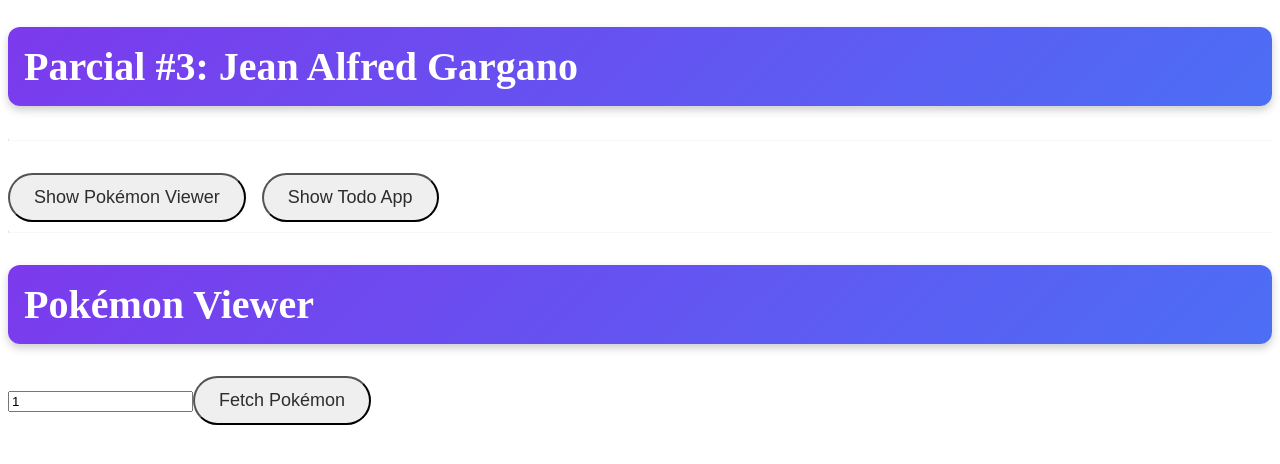
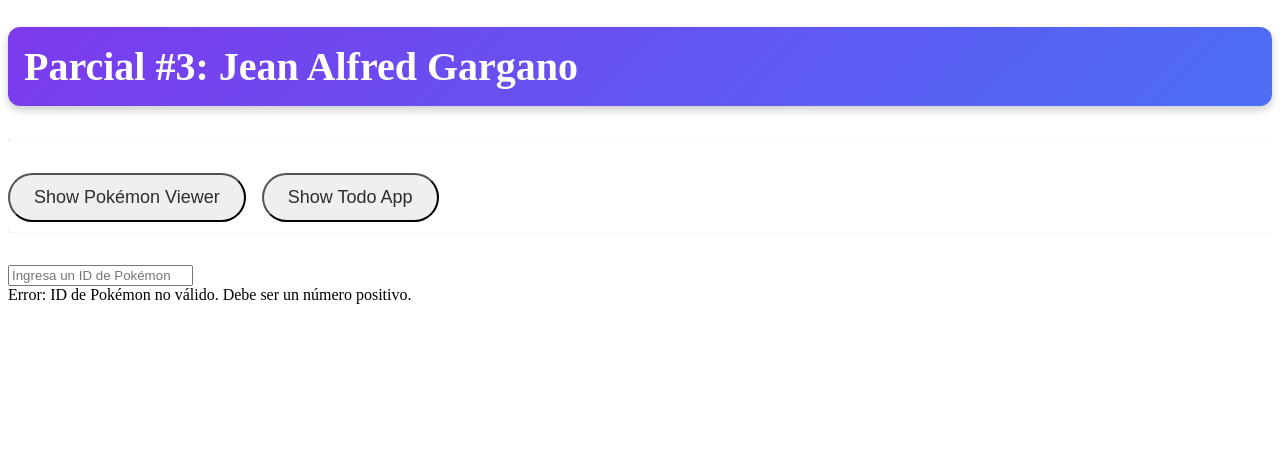
Before and after one commit to JeanGargano/Estructura-de-datos-y-algoritmos-2, a React (Vite) app: page / in a window 1280 px wide. Shown: the top 464 px of the page. Built offline with nearby package versions, Linux system fonts and the light colour scheme.

Commit message:
Finished

```diff
--- a/src/Store.jsx
+++ b/src/Store.jsx
@@ -1,14 +1,15 @@
-// src/Store.jsx
 import { configureStore } from '@reduxjs/toolkit';
-import pokemonReducer from './features/pokemon/pokemon';
-import todoSlice from './features/todo/todoSlice';
+import { pokemonApi } from './features/pokemon/pokemonApi';
+import todoReducer from './features/todo/todoSlice'; // Asegúrate de importar el reducer de los todos
 
 const store = configureStore({
   reducer: {
-    pokemon: pokemonReducer,
-    todos: todoSlice,
+    [pokemonApi.reducerPath]: pokemonApi.reducer, // Reducer de la API de Pokémon
+    todos: todoReducer, // Reducer de los todos
   },
+  // Agregar el middleware para manejar la caché, la invalidación, etc.
+  middleware: (getDefaultMiddleware) =>
+    getDefaultMiddleware().concat(pokemonApi.middleware), // Añadir el middleware de la API
 });
 
-// Asegúrate de exportarlo correctamente
 export default store;
--- a/src/features/pokemon/pokemon.jsx
+++ b/src/features/pokemon/pokemon.jsx
@@ -1,4 +1,3 @@
-// src/features/pokemon/pokemonSlice.js
 import { createSlice, createAsyncThunk } from '@reduxjs/toolkit';
 
 export const fetchPokemon = createAsyncThunk(
--- /dev/null
+++ b/src/features/pokemon/pokemonApi.jsx
@@ -0,0 +1,14 @@
+// src/features/pokemon/pokemonApi.js
+import { createApi, fetchBaseQuery } from '@reduxjs/toolkit/query/react';
+
+export const pokemonApi = createApi({
+  reducerPath: 'pokemonApi',
+  baseQuery: fetchBaseQuery({ baseUrl: 'https://pokeapi.co/api/v2/' }),
+  endpoints: (builder) => ({
+    getPokemon: builder.query({
+      query: (id) => `pokemon/${id}`,
+    }),
+  }),
+});
+
+export const { useGetPokemonQuery } = pokemonApi;
--- a/src/features/pokemon/pokemonViewer.jsx
+++ b/src/features/pokemon/pokemonViewer.jsx
@@ -1,43 +1,49 @@
-// src/features/pokemon/PokemonViewer.js
 import React, { useState } from 'react';
-import { useDispatch, useSelector } from 'react-redux';
-import { fetchPokemon } from './pokemon';
+import { useGetPokemonQuery } from './pokemonApi';
 
-const PokemonViewer = () => {
-  const [pokemonId, setPokemonId] = useState(1);
-  const dispatch = useDispatch();
-  const { data, isLoading, error } = useSelector((state) => state.pokemon);
+function PokemonViewer() {
+  const [id, setId] = useState('');
+  const { data, error, isLoading } = useGetPokemonQuery(id, {
+    skip: !id,
+  });
 
-  const handleFetchPokemon = () => {
-    dispatch(fetchPokemon(pokemonId));
+
+  const handleInputChange = (e) => {
+    setId(e.target.value);
   };
+
+
+  if (!id || isNaN(id) || id <= 0) {
+    return (
+      <div>
+        <input
+          type="number"
+          placeholder="Ingresa un ID de Pokémon"
+          value={id}
+          onChange={handleInputChange}
+        />
+        <div>Error: ID de Pokémon no válido. Debe ser un número positivo.</div>
+      </div>
+    );
+  }
+
+  if (isLoading) return <div>Loading...</div>;
+  if (error) return <div>Error: {error.message}</div>;
 
   return (
     <div>
-      <h1>Pokémon Viewer</h1>
       <input
         type="number"
-        value={pokemonId}
-        onChange={(e) => setPokemonId(e.target.value)}
-        min="1"
-        className="form-control mb-2"
-        placeholder="Enter Pokémon ID"
+        placeholder="Ingresa un ID de Pokémon"
+        value={id}
+        onChange={handleInputChange}
       />
-      <button onClick={handleFetchPokemon} className="btn btn-primary mb-3">
-        Fetch Pokémon
-      </button>
-      {isLoading && <p>Loading...</p>}
-      {error && <p>Error: {error}</p>}
-      {data && (
-        <div>
-          <h2>{data.name}</h2>
-          <img src={data.sprites.front_default} alt={data.name} />
-          <p>Height: {data.height}</p>
-          <p>Weight: {data.weight}</p>
-        </div>
-      )}
+      <h2>{data.name}</h2>
+      <img src={data.sprites.front_default} alt={data.name} />
+      <p>Altura: {data.height} decímetros</p>
+      <p>Peso: {data.weight} hectogramos</p>
     </div>
   );
-};
+}
 
 export default PokemonViewer;
--- a/src/features/todo/TodoApp.jsx
+++ b/src/features/todo/TodoApp.jsx
@@ -1,4 +1,3 @@
-// src/features/todo/TodoApp.js
 import React from 'react';
 import { useDispatch, useSelector } from 'react-redux';
 import { TodoAdd } from './TodoAdd';
--- a/src/features/todo/TodoItem.jsx
+++ b/src/features/todo/TodoItem.jsx
@@ -1,4 +1,3 @@
-// src/features/todo/TodoItem.js
 import React from 'react';
 import { useDispatch } from 'react-redux';
 import { deleteTodo } from './todoSlice';
--- a/src/features/todo/todoSlice.jsx
+++ b/src/features/todo/todoSlice.jsx
@@ -1,4 +1,3 @@
-// src/features/todo/todoSlice.js
 import { createSlice } from '@reduxjs/toolkit';
 
 const todoSlice = createSlice({
--- a/src/main.jsx
+++ b/src/main.jsx
@@ -1,7 +1,6 @@
-// main.jsx
 import React from 'react';
 import ReactDOM from 'react-dom';
-import store from './Store';  // Asegúrate de que la ruta es correcta
+import store from './Store';
 import { Provider } from 'react-redux';
 import App from './App';
 
```
Also changed, not shown: src/MultipleCustomHooks.jsx (deleted, +0 -33 lines), src/features/pokemon/PokemonChallenge.jsx (deleted, +0 -36 lines).
